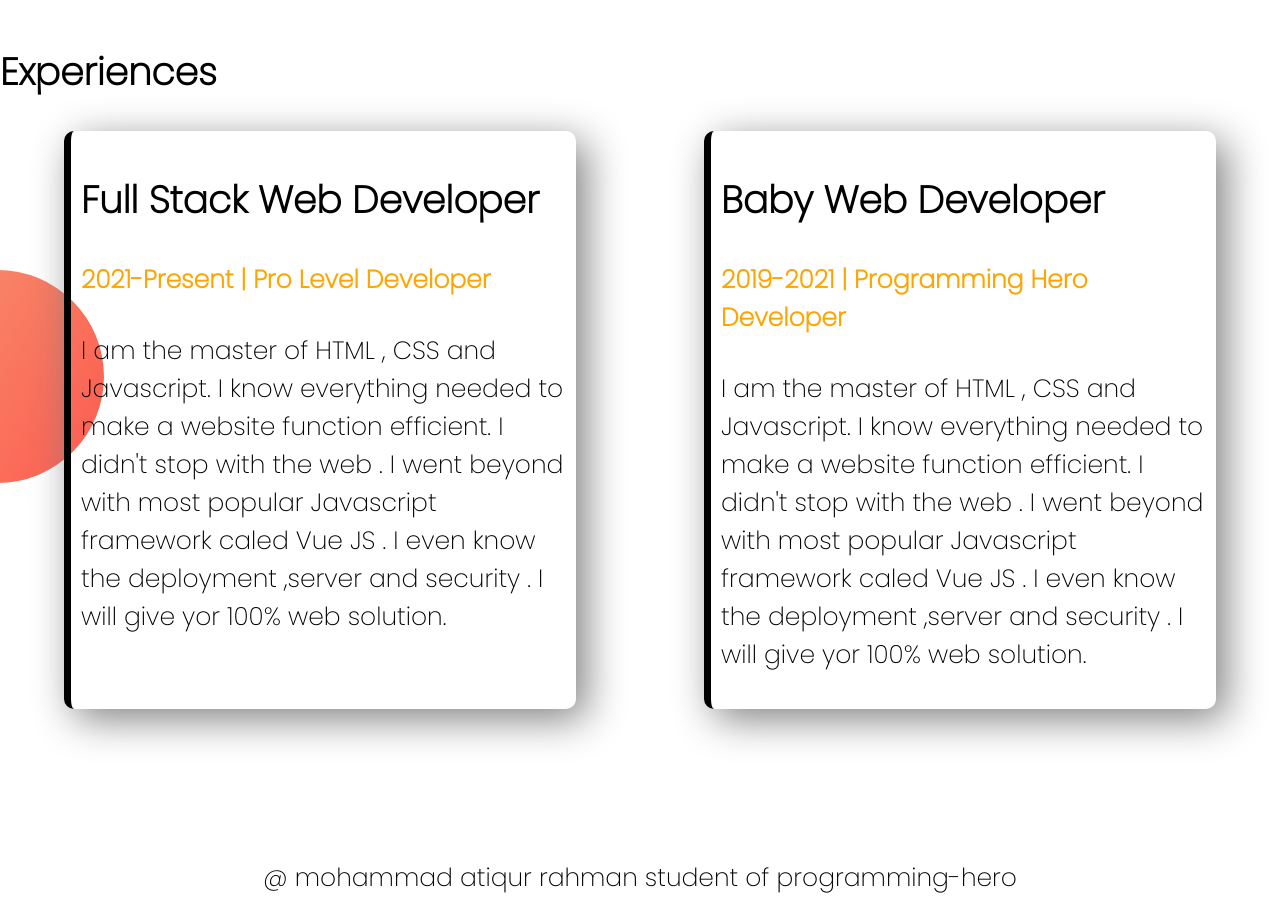
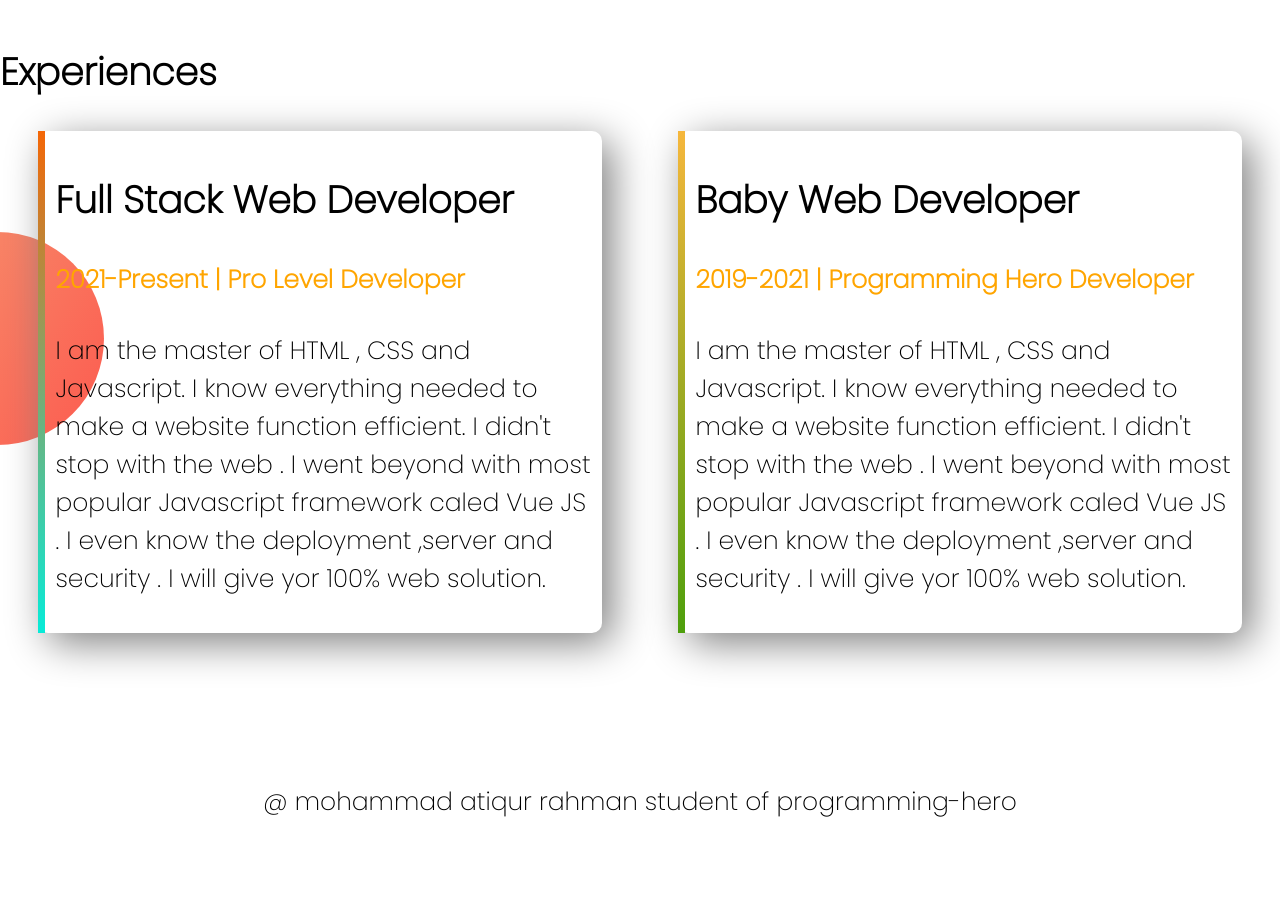
Before and after one commit to atiq1985/github-portfolio, a plain HTML site: page index.html in a window 1280 px wide. Shown: the part 1780-2702 px from the top of the page. After the commit the page ends 2626 px from the top, so only its background shows below. Drawn offline with Linux system fonts and the light colour scheme.

Commit message:
border image corrected

```diff
--- a/style.css
+++ b/style.css
@@ -45,9 +45,9 @@ body{
     background-position: left;
 }
 .experienc-item{
-    width: 40%;
-    margin-left: 5%;
-    margin-right: 5%;
+    width: 48%;
+    margin-left: 3%;
+    margin-right: 3%;
     border-radius: 10px;
     box-shadow: 10px 10px 40px gray;
     padding: 10px;
@@ -55,12 +55,12 @@ body{
 }
 #web-developer{
     border-left: 7px solid;
-    border-image: linear-gradient(salmon tomato);
+    border-image: linear-gradient(#f56606, #07ebd8) ;
     border-image-slice: 1;
 }
 #baby-web-developer{
     border-left: 7px solid;
-    border-image: linear-gradient(salmon tomato);
+    border-image: linear-gradient(#f6b73c, #4d9f0c) ;
     border-image-slice: 1;
 }
 footer p{
```
